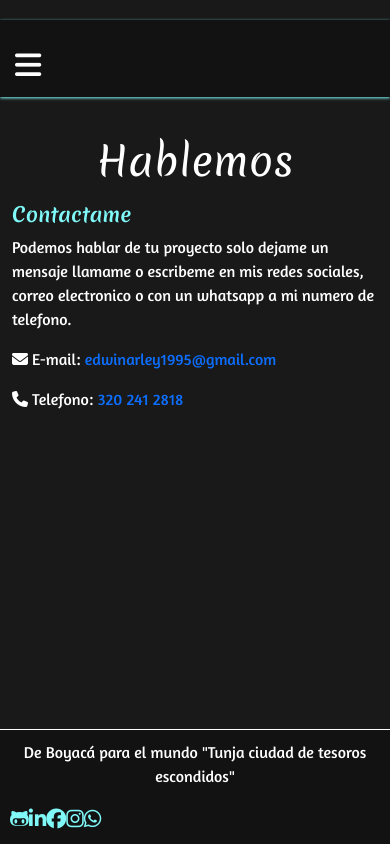
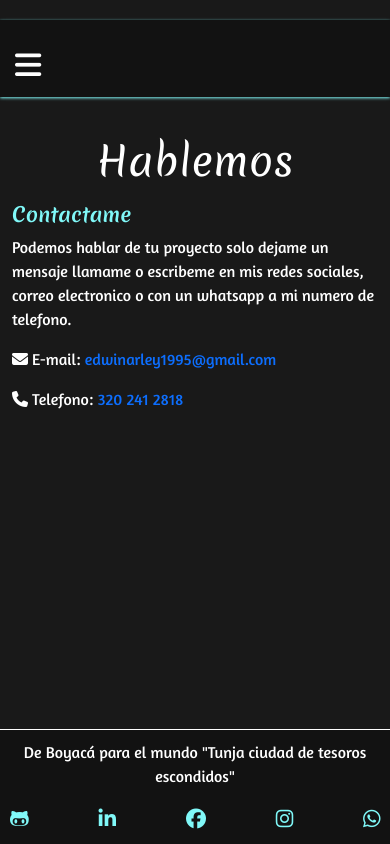
Before and after one commit to edwinfonseca/portafolio, a plain HTML site: page pages/contacto.html in a window 390 px wide. Drawn offline with nearby package versions, Linux system fonts and the light colour scheme.

Commit message:
Feat: social icons

```diff
--- a/css/responsive.scss
+++ b/css/responsive.scss
@@ -55,6 +55,7 @@
         text-align: center;
         margin: 0;
         width: 90%;
+        font-size: 14px;
     }
 
     .section {
@@ -100,5 +101,7 @@
         align-content: center;
         text-align: center;
     }
-
+    footer .social-icons{
+        width: 95vw;
+    }
 }
```
Also changed, not shown: css/responsive.css, 1 other file.
